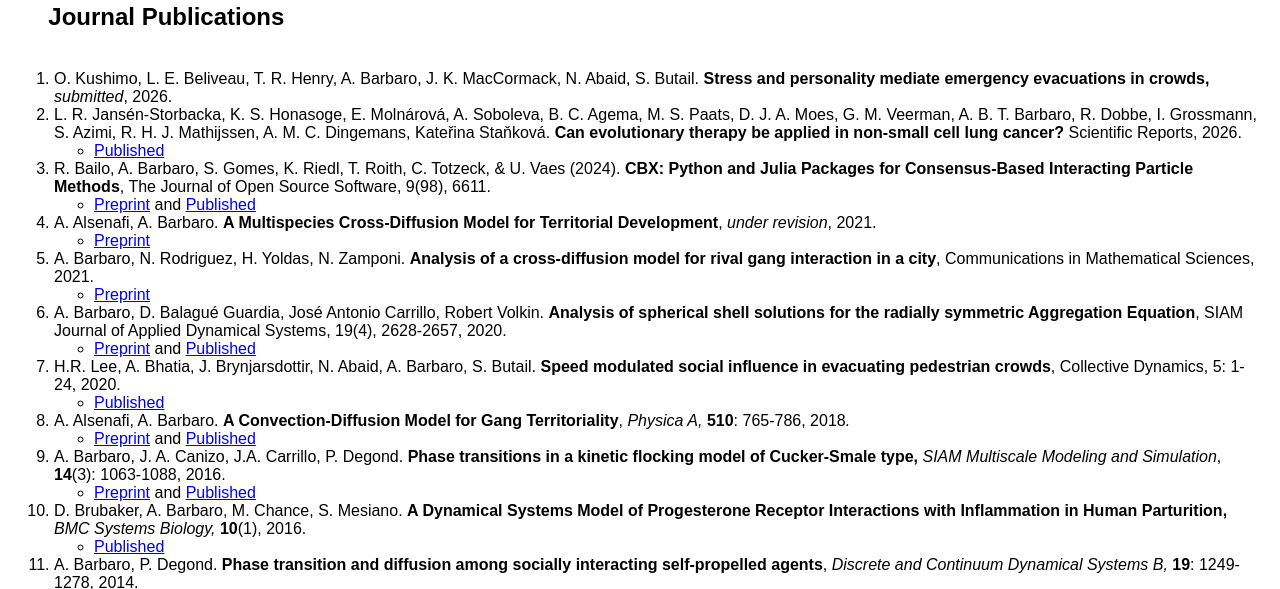
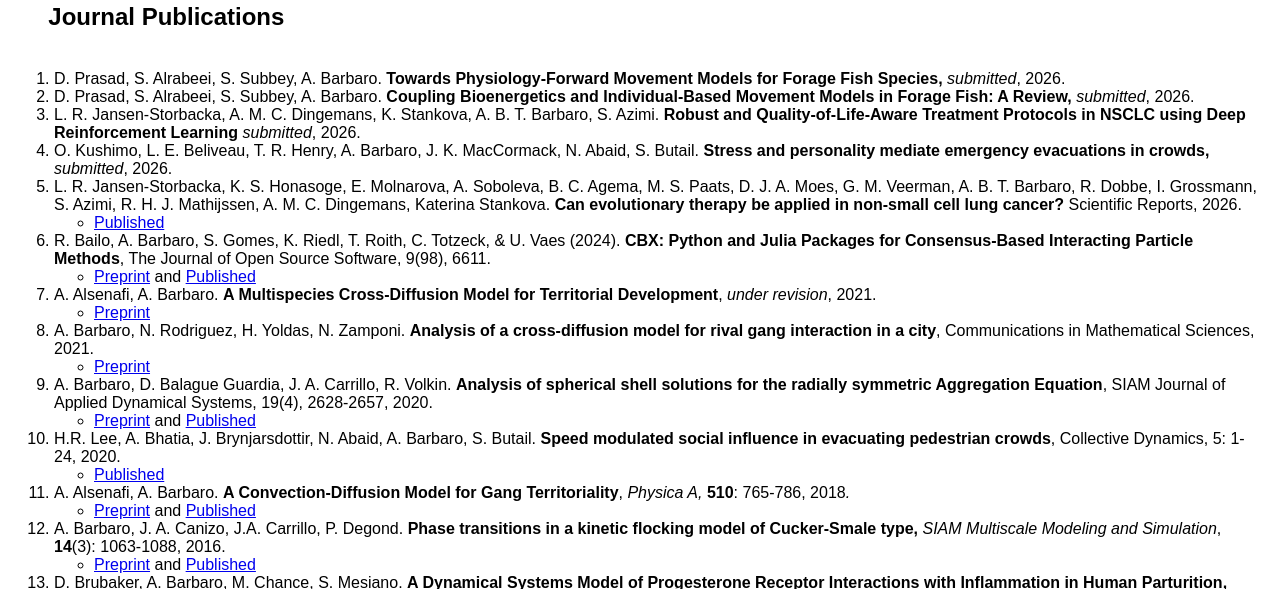
Before and after one commit to aletheaBarbaro/personalWebsite, a plain HTML site: page publications.html in a window 1280 px wide. Shown: the part 188-777 px from the top of the page. Drawn offline with Linux system fonts and the light colour scheme.

Commit message:
new publications added

```diff
--- a/publications.html
+++ b/publications.html
@@ -78,12 +78,20 @@ body {
 </table>
 
 <ol>
+  <li>
+    D. Prasad, S. Alrabeei, S. Subbey, A. Barbaro. <strong>Towards Physiology-Forward Movement Models for Forage Fish Species,</strong> <em>submitted</em>, 2026.
+  </li>
+  <li>
+    D. Prasad, S. Alrabeei, S. Subbey, A. Barbaro. <strong>Coupling Bioenergetics and Individual-Based Movement Models in Forage Fish: A Review,</strong> <em>submitted</em>, 2026.
+  </li>
+  <li>
+    L. R. Jansen-Storbacka, A. M. C. Dingemans, K. Stankova, A. B. T. Barbaro, S. Azimi. <strong>Robust and Quality-of-Life-Aware Treatment Protocols in NSCLC using Deep Reinforcement Learning</strong> <em>submitted</em>, 2026.
     <li>
     O. Kushimo, L. E. Beliveau, T. R. Henry, A. Barbaro, J. K. MacCormack, N. Abaid, S. Butail. <strong>Stress and personality mediate emergency evacuations in crowds,</strong> <em>submitted</em>, 2026.
   </li>
   <li>
-    L. R. Jansén-Storbacka, K. S. Honasoge, E. Molnárová, A. Soboleva, B. C. Agema, M. S. Paats, D. J. A. Moes, G. M. Veerman, A. B. T. Barbaro, R. Dobbe, I. Grossmann, S. Azimi, R. H. J. Mathijssen, A.
-M. C. Dingemans, Kateřina Staňková. <strong>Can evolutionary therapy be applied in non-small cell lung cancer?</strong> Scientific Reports, 2026.
+    L. R. Jansen-Storbacka, K. S. Honasoge, E. Molnarova, A. Soboleva, B. C. Agema, M. S. Paats, D. J. A. Moes, G. M. Veerman, A. B. T. Barbaro, R. Dobbe, I. Grossmann, S. Azimi, R. H. J. Mathijssen, A.
+M. C. Dingemans, Katerina Stankova. <strong>Can evolutionary therapy be applied in non-small cell lung cancer?</strong> Scientific Reports, 2026.
     <ul>
       <li>
         <a href="https://www.nature.com/articles/s41598-026-36712-x">Published</a>
@@ -115,7 +123,7 @@ M. C. Dingemans, Kateřina Staňková. <strong>Can evolutionary therapy be appli
     </ul>
   </li>
   <li>
-    A. Barbaro, D. Balagué Guardia, José Antonio Carrillo, Robert Volkin. <strong>Analysis of spherical shell solutions for the radially symmetric Aggregation Equation</strong>, SIAM Journal of Applied Dynamical Systems, 19(4), 2628-2657, 2020.
+    A. Barbaro, D. Balague Guardia, J. A. Carrillo, R. Volkin. <strong>Analysis of spherical shell solutions for the radially symmetric Aggregation Equation</strong>, SIAM Journal of Applied Dynamical Systems, 19(4), 2628-2657, 2020.
     <ul>
       <li>
       <a href="https://ora.ox.ac.uk/objects/uuid:c3fba66f-ec56-4372-9f6f-7038397be5ae" target="new" rel="noopener noreferrer">Preprint</a> and <a href="https://epubs.siam.org/doi/abs/10.1137/20M1314549">Published</a>
```
